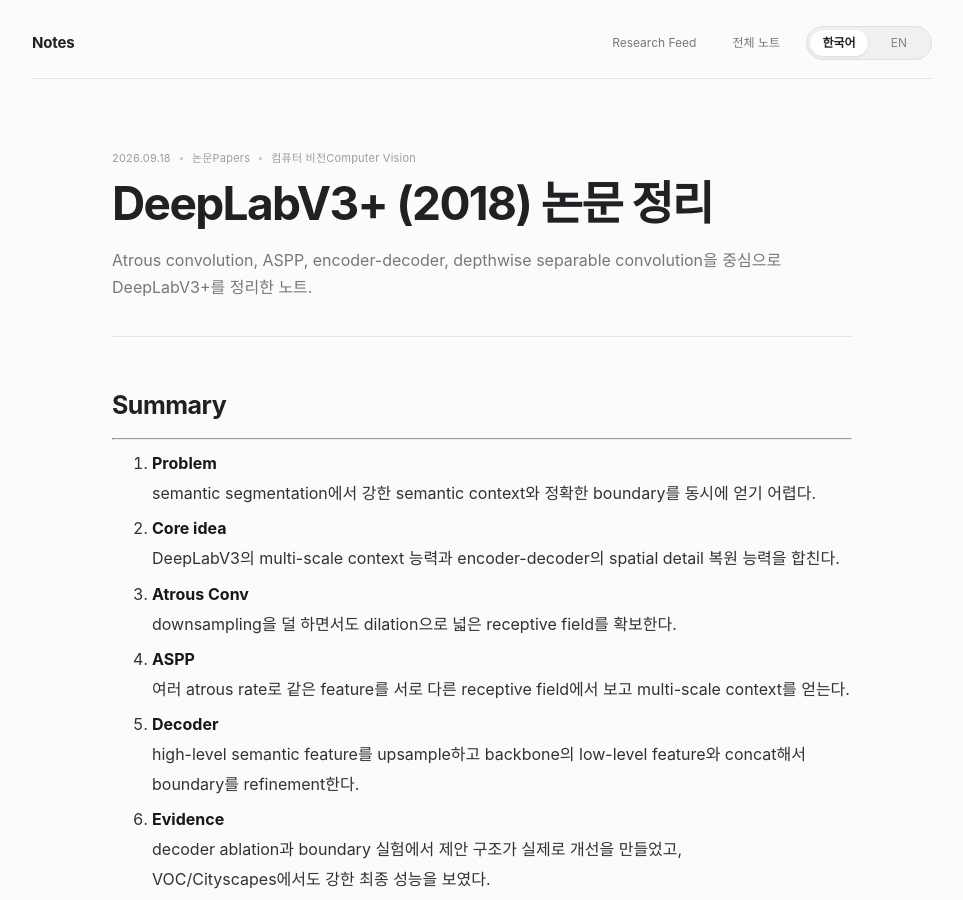
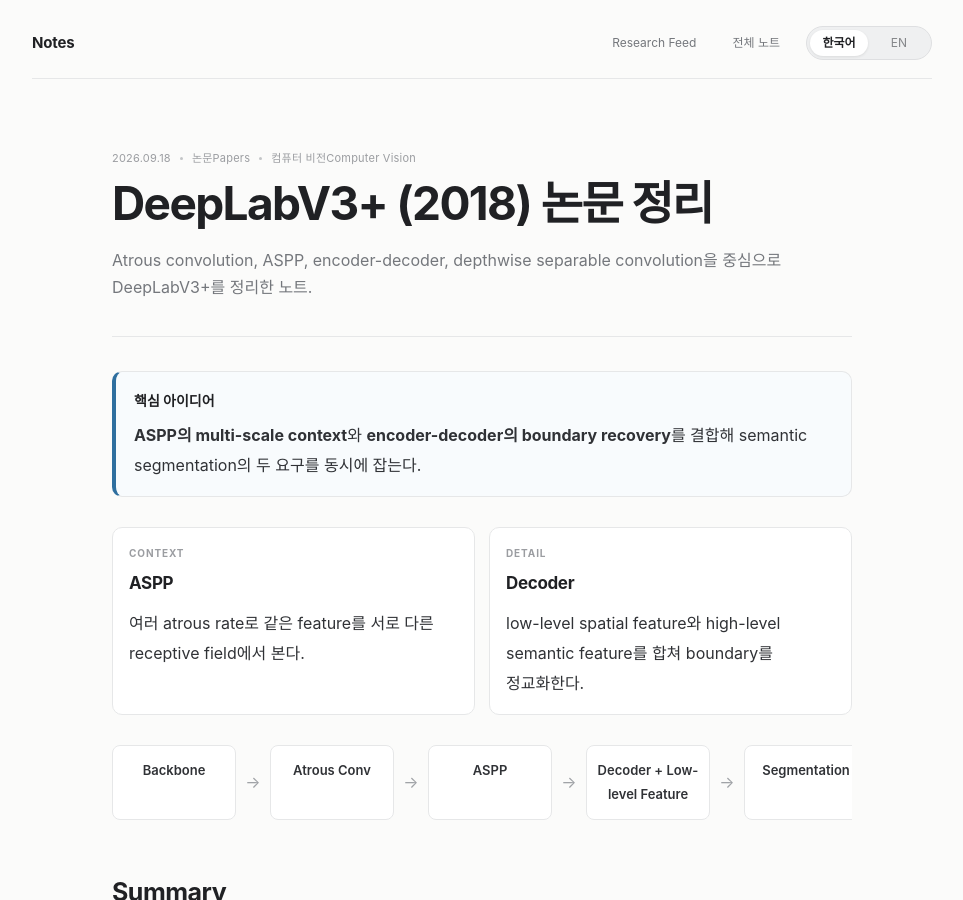
Before and after one commit to nayana224/nayana224.github.io, a Jekyll site: the page built from _notes/deeplabv3plus-2018.md, in a window 1280 px wide and 900 px high. Shown: the whole window, without its empty margins (158-1121 px from the left). Built offline with Jekyll 4.4.1, drawn with Linux system fonts in a browser that asks for light colours.

Commit message:
notes: add visual summary to deeplabv3plus-2018.md

```diff
--- a/_notes/deeplabv3plus-2018.md
+++ b/_notes/deeplabv3plus-2018.md
@@ -17,6 +17,30 @@
 source: Notion
 source_language: ko
 ---
+
+<!-- visual-summary:v1 -->
+<div class="note-callout note-callout-primary">
+  <strong>핵심 아이디어</strong>
+  <p><b>ASPP의 multi-scale context</b>와 <b>encoder-decoder의 boundary recovery</b>를 결합해 semantic segmentation의 두 요구를 동시에 잡는다.</p>
+</div>
+
+<div class="compare-grid">
+  <div class="compare-card"><span class="concept-kicker">CONTEXT</span><h3>ASPP</h3><p>여러 atrous rate로 같은 feature를 서로 다른 receptive field에서 본다.</p></div>
+  <div class="compare-card"><span class="concept-kicker">DETAIL</span><h3>Decoder</h3><p>low-level spatial feature와 high-level semantic feature를 합쳐 boundary를 정교화한다.</p></div>
+</div>
+
+<div class="pipeline-row">
+  <div class="pipeline-node">Backbone</div>
+  <div class="pipeline-arrow">→</div>
+  <div class="pipeline-node">Atrous Conv</div>
+  <div class="pipeline-arrow">→</div>
+  <div class="pipeline-node">ASPP</div>
+  <div class="pipeline-arrow">→</div>
+  <div class="pipeline-node">Decoder + Low-level Feature</div>
+  <div class="pipeline-arrow">→</div>
+  <div class="pipeline-node">Segmentation</div>
+</div>
+
 
 ## Summary
   ---
```
